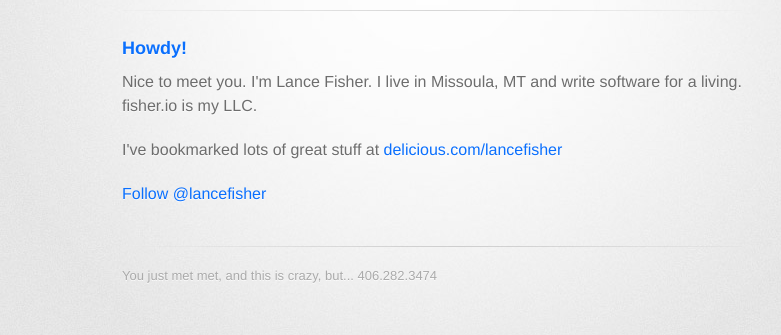
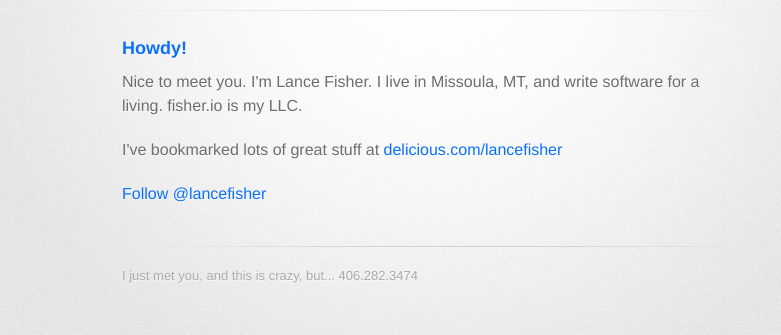
Before and after one commit to lancefisher/lancefisher.github.com, a plain HTML site: page index.html in a window 1280 px wide. Shown: the part 163-498 px from the top of the page, without its empty margins (208-989 px from the left). Drawn offline with Linux system fonts and the light colour scheme; a web font is replaced by a local one.

Commit message:
Fix spelling and punctuation.

```diff
--- a/index.html
+++ b/index.html
@@ -28,7 +28,7 @@
         <section id="main_content">
 
 <h3>Howdy!</h3>
-<p>Nice to meet you. I'm Lance Fisher. I live in Missoula, MT and write software for a living. fisher.io is my LLC.</p>
+<p>Nice to meet you. I'm Lance Fisher. I live in Missoula, MT, and write software for a living. fisher.io is my LLC.</p>
 
 
 <p>
@@ -46,7 +46,7 @@
         <footer>
 
 <p>
-            You just met met, and this is crazy, but... 406.282.3474
+            I just met you, and this is crazy, but... 406.282.3474
 
 </p>
 
```
